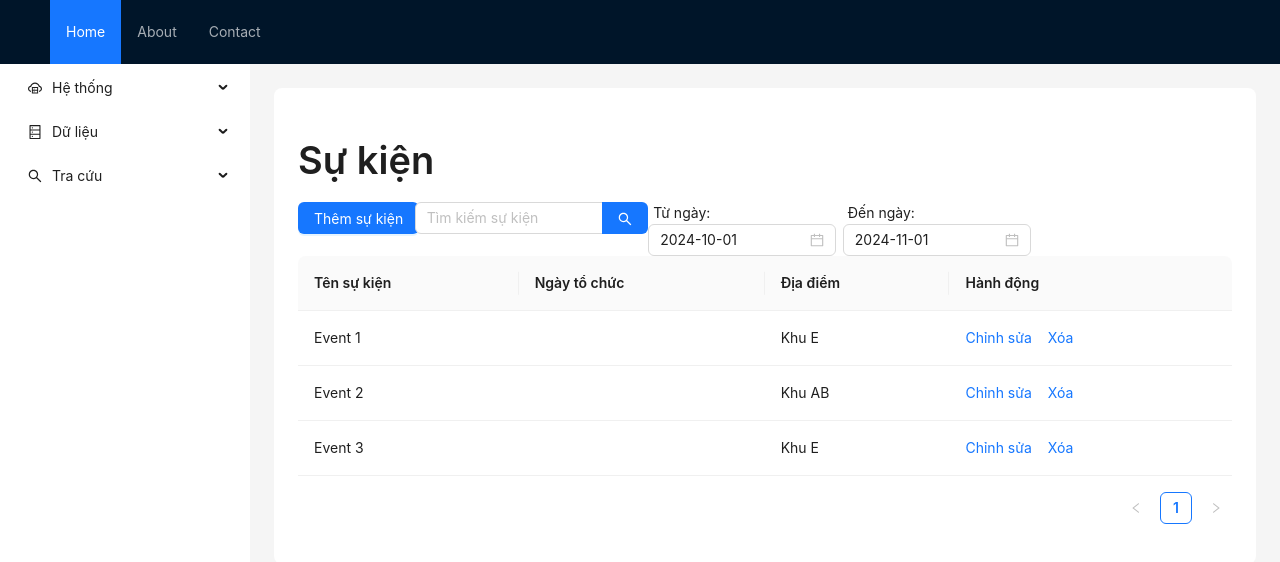
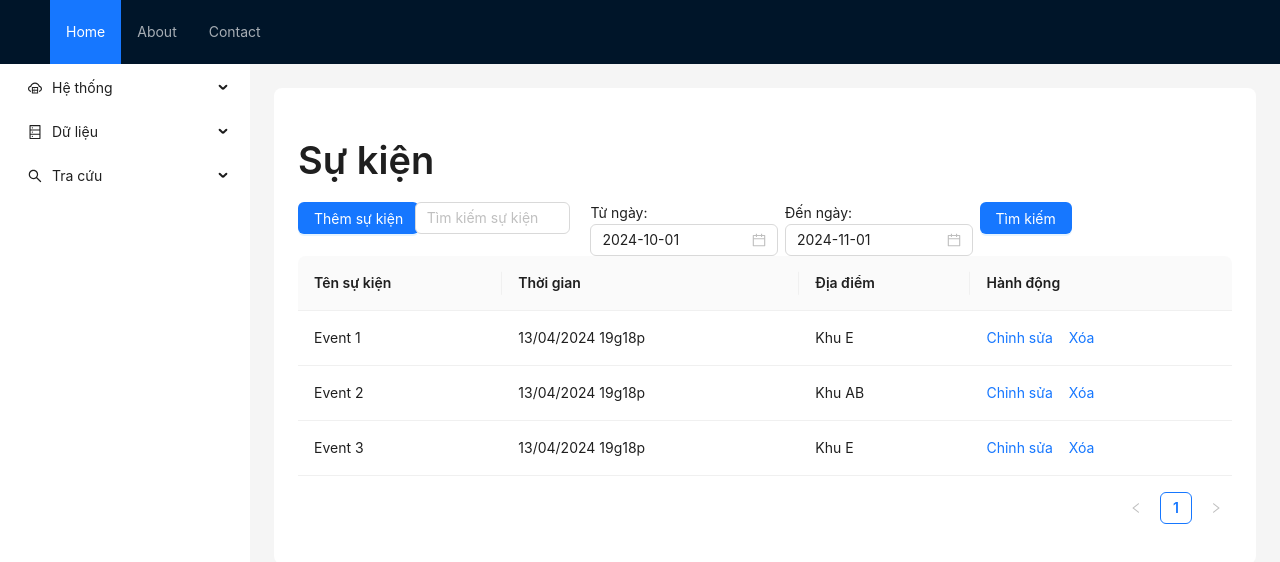
Before and after one commit to kh4n9/hutech-events, a React (Create React App) app in the folder client/: page /events in a window 1280 px wide. Shown: the top 562 px of the page. Built offline with nearby package versions, Linux system fonts and the light colour scheme; the HTML template or start-up script is replaced by a standard one.

Commit message:
Refactor ChungNhanPage and DSChungNhanPage for improved UI; enhance AdminSiderComponent with new sub-navigation items and update EventsPage with search functionality

```diff
--- a/client/src/components/AdminSiderComponent/subnavItem.js
+++ b/client/src/components/AdminSiderComponent/subnavItem.js
@@ -1,78 +1,91 @@
 import { BookOutlined, CalendarOutlined, CloudServerOutlined, DatabaseOutlined, IdcardOutlined, OrderedListOutlined, SearchOutlined, SettingOutlined, TeamOutlined, UserOutlined } from '@ant-design/icons';
 import { Link } from 'react-router-dom';
 
-
 export const subnavItem = [
     {
+        key: 'system',
         label: 'Hệ thống',
+        icon: <CloudServerOutlined />,
         children: [
             {
+                key: 'userProfile',
                 label: (
                     <Link to='/userProfile'>Tài khoản</Link>
                 ),
                 icon: <UserOutlined />
             },
             {
+                key: 'settings',
                 label: 'Thiết lập',
                 icon: <SettingOutlined />
             },
             {
+                key: 'certificateTemplate',
                 label: 'Mẫu chứng nhận',
                 icon: <IdcardOutlined />
             },
             {
+                key: 'theme',
                 label: 'Chủ đề',
                 icon: <BookOutlined />
             }
-        ],
-        icon: <CloudServerOutlined />
+        ]
     },
     {
+        key: 'data',
         label: 'Dữ liệu',
+        icon: <DatabaseOutlined />,
         children: [
             {
+                key: 'events',
                 label: (
                     <Link to='/events'>Sự kiện</Link>
                 ),
                 icon: <CalendarOutlined />
             },
             {
+                key: 'students',
                 label: (
                     <Link to='/sinhvien'>Sinh viên</Link>
                 ),
                 icon: <UserOutlined />
             },
             {
+                key: 'classLeader',
                 label: (
                     <Link to='/bancansu'>Ban cán sự</Link>
                 ),
                 icon: <TeamOutlined />
             },
             {
+                key: 'certificates',
                 label: (
                     <Link to='/chungnhan'>Chứng nhận</Link>
                 ),
                 icon: <IdcardOutlined />
             }
-        ],
-        icon: <DatabaseOutlined />
+        ]
     },
     {
+        key: 'search',
         label: 'Tra cứu',
+        icon: <SearchOutlined />,
         children: [
             {
+                key: 'studentList',
                 label: 'Danh sách SV tham gia',
                 icon: <OrderedListOutlined />
             },
             {
+                key: 'classLeaderList',
                 label: 'Danh sách BCS tham gia',
                 icon: <OrderedListOutlined />
             },
             {
+                key: 'classList',
                 label: 'Danh sách lớp tham gia',
                 icon: <OrderedListOutlined />
             }
-        ],
-        icon: <SearchOutlined />
+        ]
     }
 ];
--- a/client/src/pages/Admin/EventsPage/index.jsx
+++ b/client/src/pages/Admin/EventsPage/index.jsx
@@ -1,15 +1,20 @@
-import { Button, Col, DatePicker, Flex, Space, Table } from "antd";
+import { Button, Col, DatePicker, Flex, Input, Space, Table } from "antd";
 import Title from "antd/es/typography/Title";
 import Text from "antd/es/typography/Text";
 import dayjs from "dayjs";
 
 import { events } from "../../../app/data";
-import { useState } from "react";
+import { useEffect, useState } from "react";
 import Search from "antd/es/input/Search";
 import Link from "antd/es/typography/Link";
 
 const EventsPage = () => {
     const eventList = events;
+    const [searchValue, setSearchValue] = useState('');
+    const [fromTime, setFromTime] = useState(dayjs().subtract(1, 'month'));
+    const [toTime, setToTime] = useState(dayjs());
+    const [filteredEvent, setFilteredEvent] = useState(eventList);
+
     const columns = [
         {
             title: 'Tên sự kiện',
@@ -17,9 +22,10 @@ const EventsPage = () => {
             key: 'title',
         },
         {
-            title: 'Ngày tổ chức',
-            dataIndex: 'date',
-            key: 'date',
+            title: 'Thời gian',
+            dataIndex: 'time',
+            key: 'time',
+            render: (time) => dayjs(time).format('DD/MM/YYYY HHgmmp'),
         },
         {
             title: 'Địa điểm',
@@ -36,46 +42,41 @@ const EventsPage = () => {
                 </Space>
             ),
         },
-
     ];
 
-
-    const [searchText, setSearchText] = useState('');
-    const [fillterEvent, setFillterEvent] = useState(eventList);
-
-    console.log(searchText);
-
-    const handleSearch = (value) => {
-        setSearchText(value);
-        if (value === '') {
-            setFillterEvent(eventList);
-        } else {
-            const fillterEvent = eventList.filter((event) => {
-                return event.title.toLowerCase().includes(value.toLowerCase());
-            });
-            setFillterEvent(fillterEvent);
-        }
-    }
-
+    const handleSearch = (searchValue, fromTime, toTime) => {
+        let filtered = eventList.filter((event) => {
+            return event.title.toLowerCase().includes(searchValue.toLowerCase()) &&
+                dayjs(event.time).isAfter(fromTime) &&
+                dayjs(event.time).isBefore(toTime);
+        });
+        setFilteredEvent(filtered);
+    };
 
     return (
         <div>
             <Title>Sự kiện</Title>
             <Flex>
                 <Col span={3}><Button type="primary">Thêm sự kiện</Button></Col>
-                <Col span={6}>
-                    <Search placeholder="Tìm kiếm sự kiện" onSearch={handleSearch} enterButton />
+                <Col span={4} style={{ marginRight: '20px'}}>
+                    <Input placeholder="Tìm kiếm sự kiện" value={searchValue} onChange={(e) => setSearchValue(e.target.value)} />
                 </Col>
                 <Col span={5}>
-                    <Text style={{ margin: 5 }}>Từ ngày:</Text>
-                    <DatePicker defaultValue={dayjs().subtract(1, 'month')} />
+                    <Text>Từ ngày:</Text>
+                    <DatePicker onChange={(date) => setFromTime(date)}
+                    value={fromTime} />
                 </Col>
                 <Col span={5}>
-                    <Text style={{ margin: 5 }}>Đến ngày:</Text>
-                    <DatePicker defaultValue={dayjs()} />
+                    <Text>Đến ngày:</Text>
+                    <DatePicker
+                    onChange={(date) => setToTime(date)}
+                    value={toTime} />
+                </Col>
+                <Col span={3}>
+                    <Button type="primary" onClick={() => handleSearch(searchValue, fromTime, toTime)}>Tìm kiếm</Button>
                 </Col>
             </Flex>
-            <Table columns={columns} dataSource={fillterEvent} />
+            <Table columns={columns} dataSource={filteredEvent} />
         </div >
     );
 }
--- a/client/src/pages/ChungNhanPage/index.jsx
+++ b/client/src/pages/ChungNhanPage/index.jsx
@@ -25,7 +25,7 @@ const ChungNhanPage = () => {
 
     return (
         <Row direction="column">
-            <Button type="primary" onClick={() => navigate(-1)} style={{ marginBottom: '20px' }}>
+            <Button type="primary" onClick={() => navigate(-1)} style={{ margin: '20px' }}>
                 Quay lại
             </Button>
             {!chungnhan ? (
@@ -34,11 +34,11 @@ const ChungNhanPage = () => {
                 imgData ? (
                     <Col>
                         <Row justify="center">
-                            <img src={imgData} alt="Giấy chứng nhận" style={{ borderRadius: "24px", width: '80%' }} />
+                            <img src={imgData} alt="Giấy chứng nhận" style={{ borderRadius: "16px", width: '40%' }} />
                         </Row>
                         <Row justify="center">
                             <Button type="primary" style={{ marginTop: '10px' }}>
-                                <a href={imgData} download="GiayChungNhan.png">Tải xuống giấy chứng nhận</a>
+                                <a href={imgData} download={`chungnhan_${chungnhan.id}.png`}>Tải xuống giấy chứng nhận</a>
                             </Button>
                         </Row>
                     </Col>
--- a/client/src/pages/DSChungNhanPage/index.jsx
+++ b/client/src/pages/DSChungNhanPage/index.jsx
@@ -3,6 +3,7 @@ import Title from "antd/es/typography/Title";
 import Text from "antd/es/typography/Text";
 import { useParams, useNavigate } from "react-router-dom";
 import { events, chungnhans } from "../../app/data";
+import iconEventImage from "./icon_event.png";
 
 const DSChungNhanPage = () => {
     const { mssv } = useParams();
@@ -25,32 +26,32 @@ const DSChungNhanPage = () => {
                         // lấy thông tin event tương ứng với chứng nhận
                         const event = events.find((e) => e.id === chungnhan.eventId);
                         return (
-                            <Col onClick={() => handleClick(chungnhan.id)} key={chungnhan.id}
-                                md={6}
-                                textAlign="center"
-                            >
-                                <div style={{ padding: '20px', border: '1px solid #ddd', borderRadius: '8px', textAlign: 'center' }}>
+                            <button
+                                onClick={() => handleClick(chungnhan.id)}
+                                key={chungnhan.id}
+                                style={{ margin: '10px', padding: '10px', border: '1px solid #ddd', borderRadius: '8px', textAlign: 'center' }}>
                                 <Image
-                                        src="https://hutechcheckin.com/img/icon_event.jpg"
-                                        width={300}
-                                        height={200}
+                                    src={iconEventImage}
+                                    width={200}
+                                    height={150}
                                     preview={false}
                                     style={{ borderRadius: '8px' }}
                                 />
                                 <Title level={4}>{event.title}</Title>
                                 <Row justify="space-between">
                                     <Col span={12}>
-                                            <Text>{event.date}</Text>
+                                        <Text>
+                                            {event.time.daysInMonth()}/{event.time.month() + 1}/{event.time.year()}
+                                        </Text>
                                     </Col>
                                     <Col span={12}>
                                         <Text>{event.location}</Text>
                                     </Col>
                                 </Row>
                                 <Text>
-                                        Đơn vị tổ chức: {event.createBy}
+                                    {event.createBy}
                                 </Text>
-                                </div>
-                            </Col>
+                            </button>
                         )
                     })}
                 </Row>
```
Also changed, not shown: client/src/pages/DSChungNhanPage/icon_event.png (added). Lines whose indentation alone changed are shown as unchanged.
